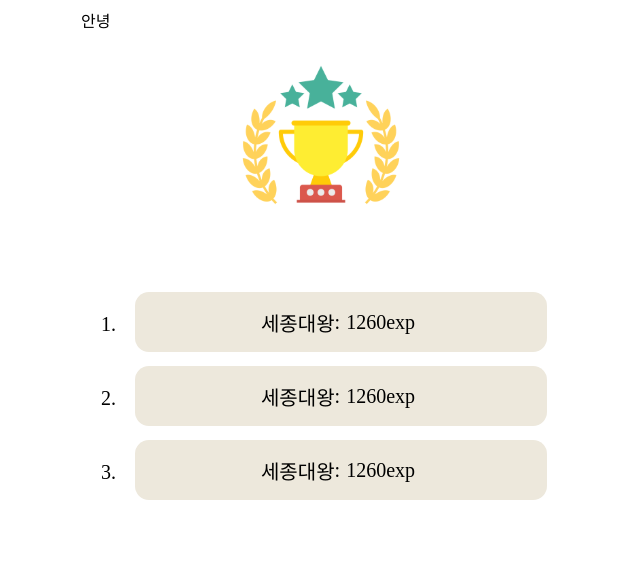
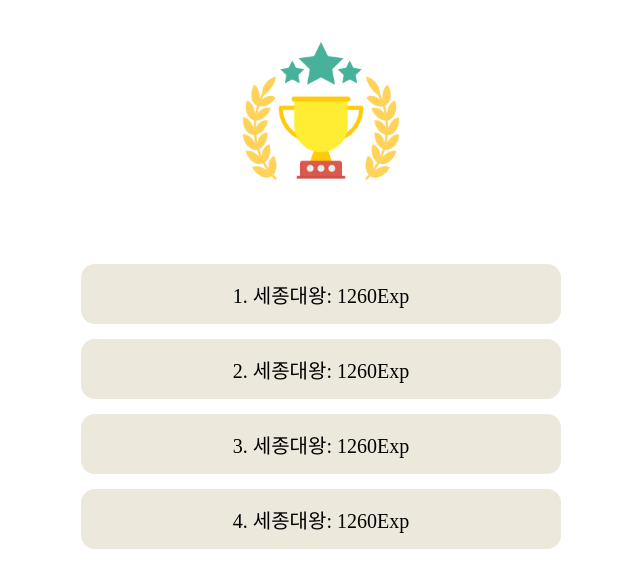
Before and after one commit to onesilver04/COKOTHON_2024, a React (Create React App) app: page /test in a window 1280 px wide. Shown: the top 588 px of the page, without its empty margins (319-959 px from the left). Built offline with nearby package versions, Linux system fonts and the light colour scheme; the HTML template or start-up script is replaced by a standard one.

Commit message:
Feat: 코드 수정

```diff
--- a/src/components/Rank.jsx
+++ b/src/components/Rank.jsx
@@ -1,13 +1,13 @@
 import React from "react";
 
-export default function Rank({ username, userExp }) {
+export default function Rank({ rank, username, userExp }) {
   return (
-    <li id="rank1" className="rank">
+    <div id="rank1" className="rank">
       <div className="rank-container">
-        <p className="rank-username">{username}</p>
-        <p className="rank-colon">:</p>
-        <p className="rank-user-exp">{userExp}</p>
+        <p className="rank-contents">
+          {rank}. {username}: {userExp}Exp
+        </p>
       </div>
-    </li>
+    </div>
   );
 }
--- a/src/pages/Test/rankPage.css
+++ b/src/pages/Test/rankPage.css
@@ -5,13 +5,12 @@
 }
 
 svg {
-  margin: 20px;
-  margin-bottom: 40px;
+  padding: 20px;
+  padding-bottom: 55px;
 }
 
 .ranking{
   text-align: center;
-  /* background-color: antiquewhite; */
 }
 
 .ranking-container {
@@ -27,12 +26,11 @@ svg {
   justify-content: center;
   background-color: #EDE8DC;
   height: 60px;
-  margin: 14px;
+  margin: 15px 0;
   border-radius: 14px;
-  /* background-color: aqua; */
 }
 
-.rank-user-exp{
-  /* background-color: aqua; */
-  padding: 0 6px;
+.rank-contents {
+  align-items: center;
+  justify-content: center;
 }
--- a/src/pages/Test/rankPage.js
+++ b/src/pages/Test/rankPage.js
@@ -12,11 +12,17 @@ const RankPage = () => {
       </div>
       <div className="ranking">
         <div className="ranking-container">
-          <ol>
+          <div>
             {dummy.map((item) => {
-              return <Rank username={item.username} userExp={item.userExp} />;
+              return (
+                <Rank
+                  rank={item.rank}
+                  username={item.username}
+                  userExp={item.userExp}
+                />
+              );
             })}
-          </ol>
+          </div>
         </div>
       </div>
     </div>
--- a/src/pages/Test/testPage.js
+++ b/src/pages/Test/testPage.js
@@ -4,7 +4,6 @@ import RankPage from "./rankPage";
 const TestPage = () => {
   return (
     <div>
-      <div> 안녕 </div>
       <RankPage />
     </div>
   );
--- a/src/rankDummy.js
+++ b/src/rankDummy.js
@@ -1,15 +1,23 @@
 const dummy = [
   {
+    rank: 1,
     username: "세종대왕",
-    userExp: "1260exp",
+    userExp: 1260,
   },
   {
+    rank: 2,
     username: "세종대왕",
-    userExp: "1260exp",
+    userExp: 1260,
   },
   {
+    rank: 3,
     username: "세종대왕",
-    userExp: "1260exp",
+    userExp: 1260,
+  },
+  {
+    rank: 4,
+    username: "세종대왕",
+    userExp: 1260,
   },
 ];
 
```
